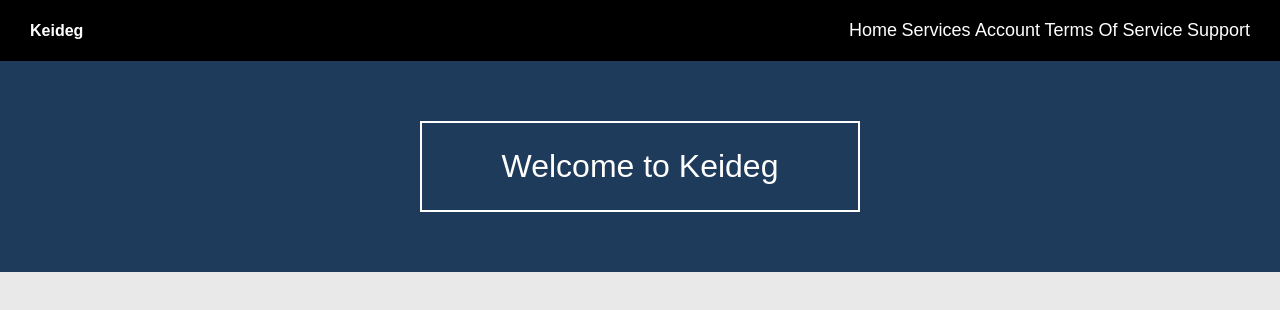
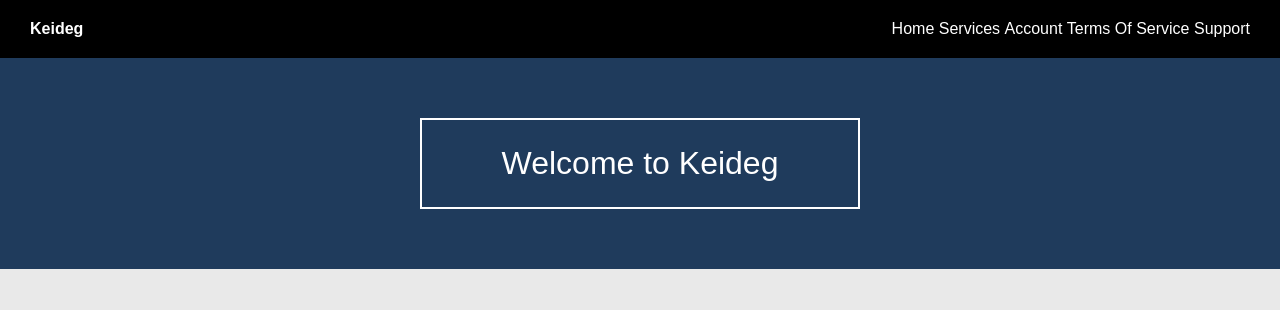
Before and after one commit to charlestdd/keideg, a plain HTML site: page home/index.html in a window 1280 px wide. Drawn offline with Linux system fonts and the light colour scheme.

Commit message:
Update style.css

```diff
--- a/style.css
+++ b/style.css
@@ -20,9 +20,9 @@ body {
 
 .nav-links a {
   color: white;
-  gap: 20px; /* Adjust to taste */
+  gap: 35px; /* Adjust to taste */
   text-decoration: none;
-  font-size: 18px;
+  font-size: 16px;
 }
 
 /* HERO */
```
